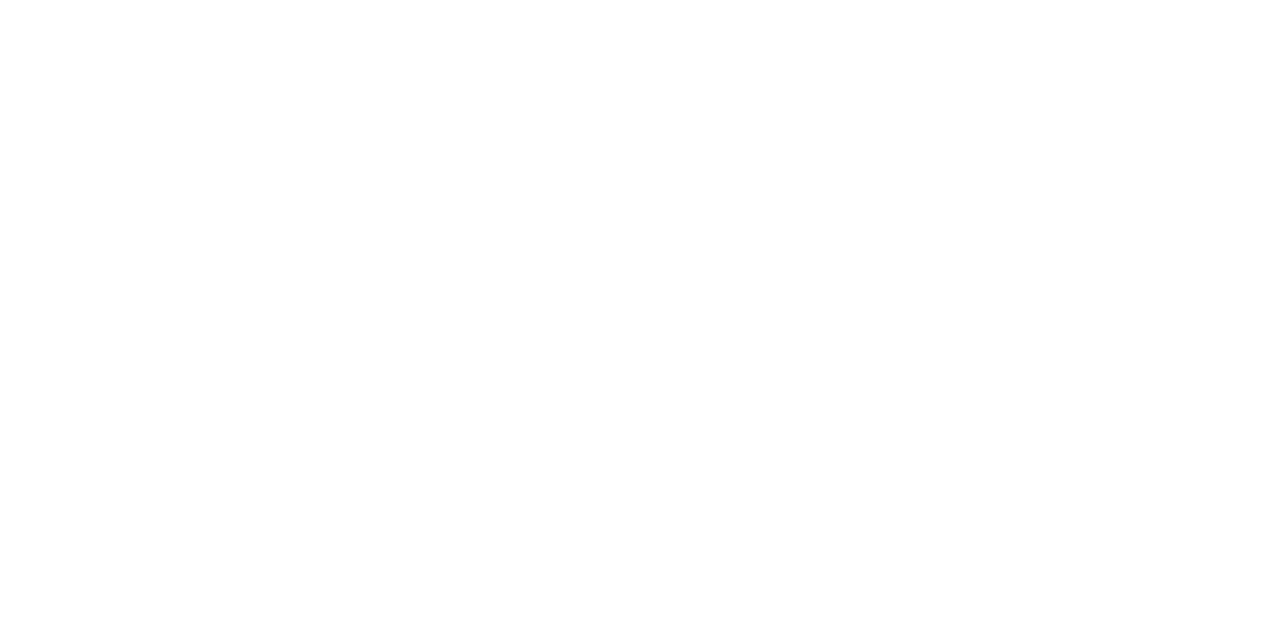
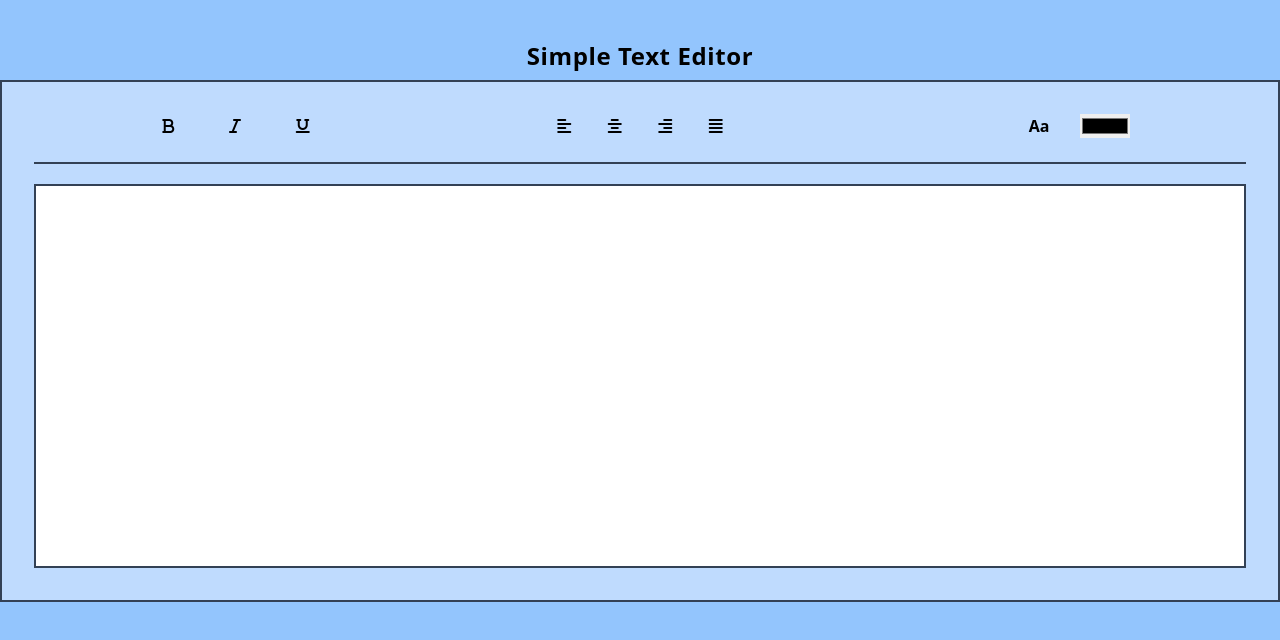
Before and after one commit to Mehedi0101/simple-text-editor-using-JS, a plain HTML site: page index.html in a window 1280 px wide. Drawn offline with nearby package versions, Linux system fonts and the light colour scheme.

Commit message:
basic layout created for large screen devices

```diff
--- a/index.html
+++ b/index.html
@@ -6,12 +6,43 @@
     <meta name="viewport" content="width=device-width, initial-scale=1.0">
     <title>Text Editor With JS</title>
 
+    <!-- font-awesome -->
+    <script src="https://kit.fontawesome.com/0b4a1379b7.js" crossorigin="anonymous"></script>
+
     <!-- Tailwind  -->
     <script src="https://cdn.tailwindcss.com"></script>
 
+    <link rel="stylesheet" href="styles/index.css">
+
 </head>
 
-<body>
+<body class="bg-blue-300">
+
+    <h1 class="text-center text-2xl font-semibold tracking-wide mt-10">Simple Text Editor</h1>
+
+    <section class="max-w-screen-xl mx-auto mt-2 p-8 border-2 border-slate-700 bg-blue-200">
+        <div class="flex justify-around items-center border-b-2 border-b-slate-700 pb-6 mb-5">
+            <div class="flex justify-around w-1/6">
+                <i class="fa-solid fa-bold cursor-pointer"></i>
+                <i class="fa-solid fa-italic cursor-pointer"></i>
+                <i class="fa-solid fa-underline cursor-pointer"></i>
+            </div>
+            <div class="flex w-1/6 justify-around">
+                <i class="fa-solid fa-align-left cursor-pointer"></i>
+                <i class="fa-solid fa-align-center cursor-pointer"></i>
+                <i class="fa-solid fa-align-right cursor-pointer"></i>
+                <i class="fa-solid fa-align-justify cursor-pointer"></i>
+            </div>
+            <div class="flex w-1/6 justify-around">
+                <input type="number" class="bg-transparent w-10" name="" id="" min="1" max="72">
+                <p class="font-semibold cursor-pointer">Aa</p>
+                <input type="color" class="cursor-pointer h-6" name="" id="">
+            </div>
+        </div>
+        <div class="w-full mx-auto h-96">
+            <textarea name="" class="w-full h-full border-2 border-slate-700 p-5" id="" style="resize: none;"></textarea>
+        </div>
+    </section>
 
 </body>
 
--- /dev/null
+++ b/styles/index.css
@@ -0,0 +1,3 @@
+textarea:focus, input[type="number"]:focus {
+    outline: none;
+}
```
Also changed, not shown: scripts/tailwind.config.js (added, +7 -0 lines).
